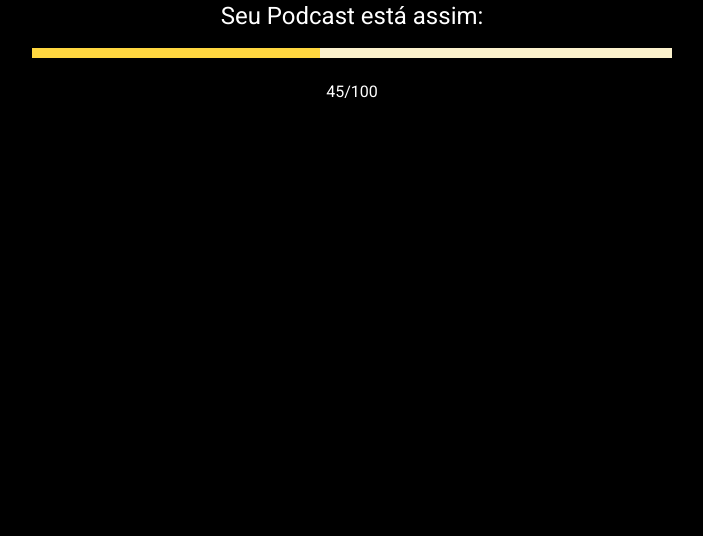
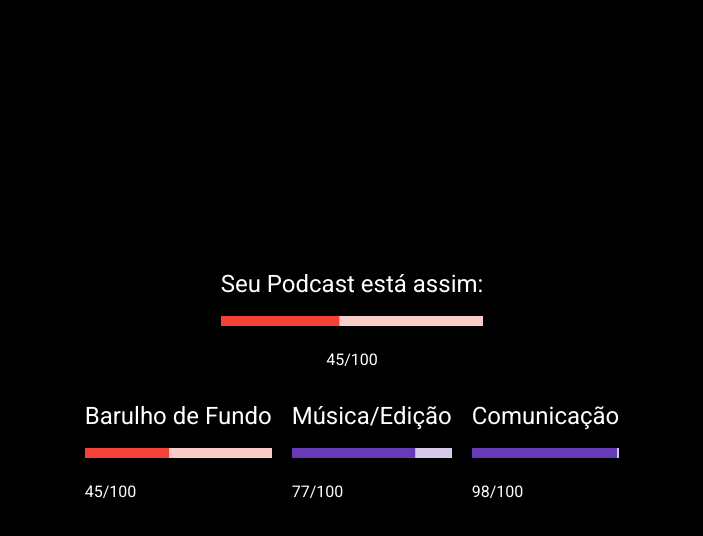
Before and after one commit to DinoSaulo/mir-ar-e-acertar, an Angular app in the folder front/podcast-reviewer/: page /review in a window 1280 px wide. Shown: the top 536 px of the page, without its empty margins (288-991 px from the left). Built offline with nearby package versions, Linux system fonts and the light colour scheme.

Commit message:
created basic modularization with progress components

```diff
--- a/front/podcast-reviewer/src/app/app.module.ts
+++ b/front/podcast-reviewer/src/app/app.module.ts
@@ -7,12 +7,14 @@ import { AppComponent } from './app.component';
 import { BrowserAnimationsModule } from '@angular/platform-browser/animations';
 import { HomeComponent } from './home/home.component';
 import { AvaliationComponent } from './pod-review/avaliation/avaliation.component';
+import { ProgressComponentComponent } from './pod-review/progress-component/progress-component.component';
 
 @NgModule({
   declarations: [
     AppComponent,
     HomeComponent,
-    AvaliationComponent
+    AvaliationComponent,
+    ProgressComponentComponent
   ],
   imports: [
     BrowserModule,
--- a/front/podcast-reviewer/src/app/pod-review/avaliation/avaliation.component.html
+++ b/front/podcast-reviewer/src/app/pod-review/avaliation/avaliation.component.html
@@ -1,7 +1,6 @@
 <div class="container">
   <div class="overall-container">
     <h1 class="title">Seu Podcast está assim:</h1>
-
     <mat-progress-bar
       mode="determinate"
       [value]="overall"
@@ -12,5 +11,24 @@
     <h3>{{ overall }}/100</h3>
   </div>
 
-  <div class="rev-container"></div>
+  <div class="rev-container">
+    <div>
+      <app-progress-component
+        [overall]="45"
+        metric="Barulho de Fundo"
+      ></app-progress-component>
+    </div>
+    <div>
+      <app-progress-component
+        [overall]="77"
+        metric="Música/Edição"
+      ></app-progress-component>
+    </div>
+    <div>
+      <app-progress-component
+        [overall]="98"
+        metric="Comunicação"
+      ></app-progress-component>
+    </div>
+  </div>
 </div>
--- a/front/podcast-reviewer/src/app/pod-review/avaliation/avaliation.component.scss
+++ b/front/podcast-reviewer/src/app/pod-review/avaliation/avaliation.component.scss
@@ -3,6 +3,11 @@
   flex-direction: column;
   align-items: center;
   justify-content: center;
+  height: 100%;
+
+  .app-progress-component {
+    width: 100%;
+  }
 
   .overall-container {
     display: flex;
@@ -10,10 +15,19 @@
     align-items: center;
     justify-content: center;
 
-    width: 50%;
-
     .mat-progress-bar {
       height: 10px;
     }
   }
+
+  .rev-container {
+    display: flex;
+    flex-direction: row;
+    align-items: center;
+    justify-content: center;
+
+    div {
+      margin: 10px;
+    }
+  }
 }
--- a/front/podcast-reviewer/src/app/pod-review/avaliation/avaliation.component.ts
+++ b/front/podcast-reviewer/src/app/pod-review/avaliation/avaliation.component.ts
@@ -16,10 +16,8 @@ export class AvaliationComponent implements OnInit {
   }
 
   changeColor(){
-    if(this.overall <=30) {
+    if(this.overall <=50) {
       return 'warn';
-    } else if (this.overall >=31 && this.overall < 50) {
-      return 'accent';
     } else {
       return 'primary'
     }
--- /dev/null
+++ b/front/podcast-reviewer/src/app/pod-review/progress-component/progress-component.component.html
@@ -0,0 +1,12 @@
+<div class="container">
+  <h1 class="title" *ngIf="metric">{{ metric }}</h1>
+
+  <mat-progress-bar
+    mode="determinate"
+    [value]="overall"
+    [color]="changeColor()"
+  ></mat-progress-bar>
+  <br />
+
+  <h3>{{ overall }}/100</h3>
+</div>
--- /dev/null
+++ b/front/podcast-reviewer/src/app/pod-review/progress-component/progress-component.component.scss
@@ -0,0 +1,6 @@
+.container {
+  width: 100%;
+  .mat-progress-bar {
+    height: 10px;
+  }
+}
--- /dev/null
+++ b/front/podcast-reviewer/src/app/pod-review/progress-component/progress-component.component.ts
@@ -0,0 +1,26 @@
+import { Component, Input, OnInit } from '@angular/core';
+
+@Component({
+  selector: 'app-progress-component',
+  templateUrl: './progress-component.component.html',
+  styleUrls: ['./progress-component.component.scss']
+})
+export class ProgressComponentComponent implements OnInit {
+
+  @Input() metric: string;
+  @Input() overall: number;
+
+  constructor() { }
+
+  ngOnInit(): void {
+  }
+
+  changeColor(){
+    if(this.overall <= 50) {
+      return 'warn';
+    } else {
+      return 'primary'
+    }
+  }
+
+}
```
Also changed, not shown: 1 other file (tests, documents, lock files or other folders).
